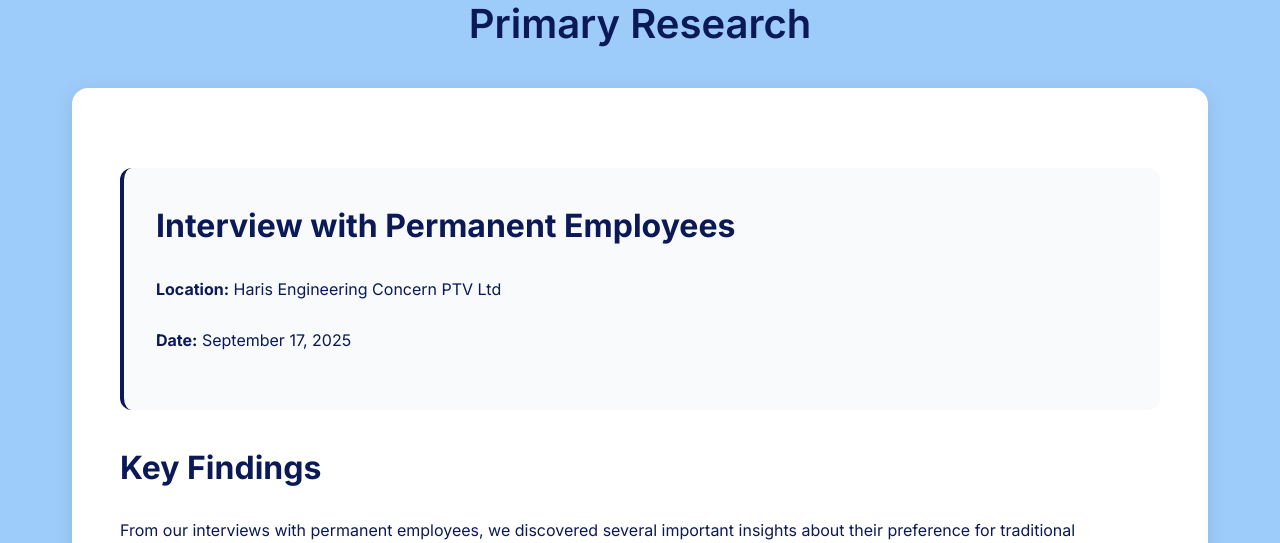
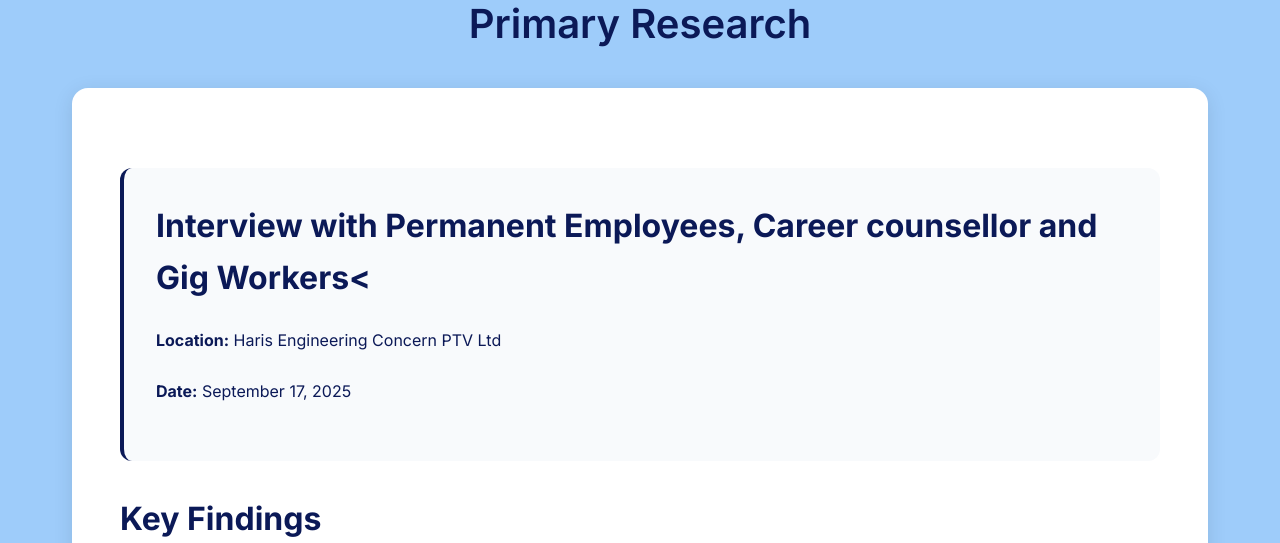
Before and after one commit to izza0459/maybe, a Django app: template global-perspectives-project/templates/primary_research.html in a window 1280 px wide. Shown: the part 142-685 px from the top of the page. Run offline with Django 3.2, Linux system fonts and the light colour scheme; the template is opened without the code that fills it, so the values that code supplies are empty.

Commit message:
Update primary_research.html

```diff
--- a/global-perspectives-project/templates/primary_research.html
+++ b/global-perspectives-project/templates/primary_research.html
@@ -10,7 +10,7 @@
 
             <div class="research-content">
                 <div class="interview-info">
-                    <h2>Interview with Permanent Employees</h2>
+                    <h2>Interview with Permanent Employees, Career counsellor and Gig Workers<</h2>
                     <p><strong>Location:</strong> Haris Engineering Concern PTV Ltd</p>
                     <p><strong>Date:</strong> September 17, 2025</p>
                 </div>
```
